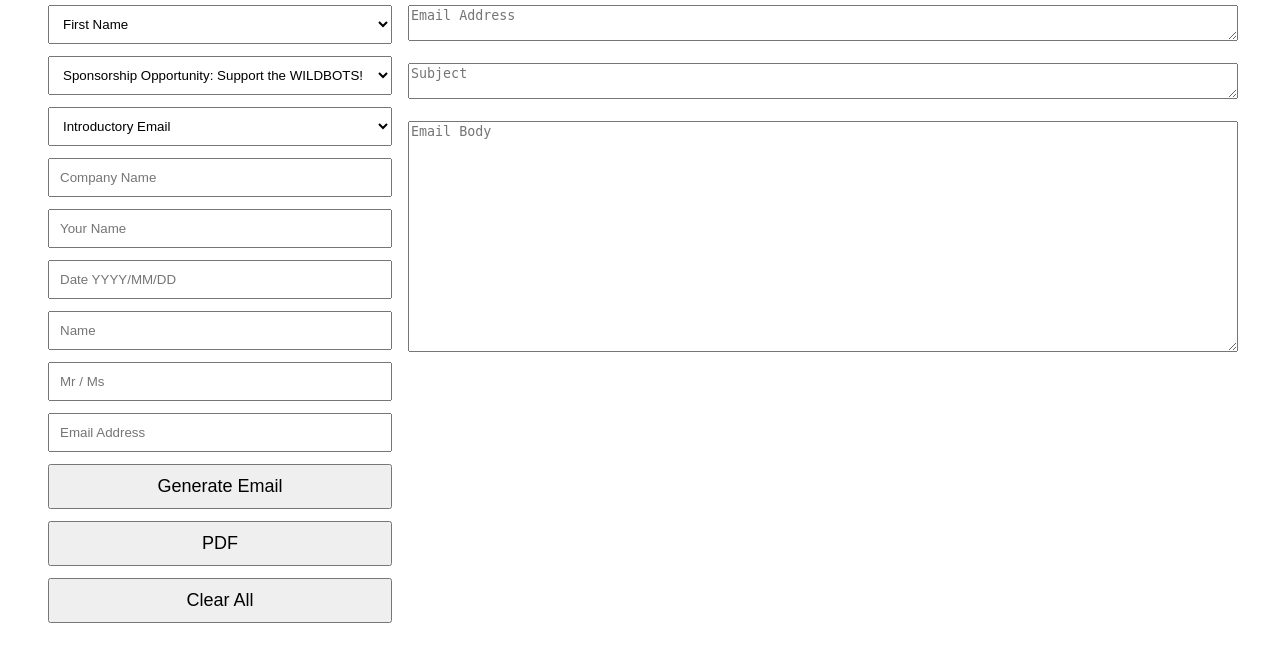
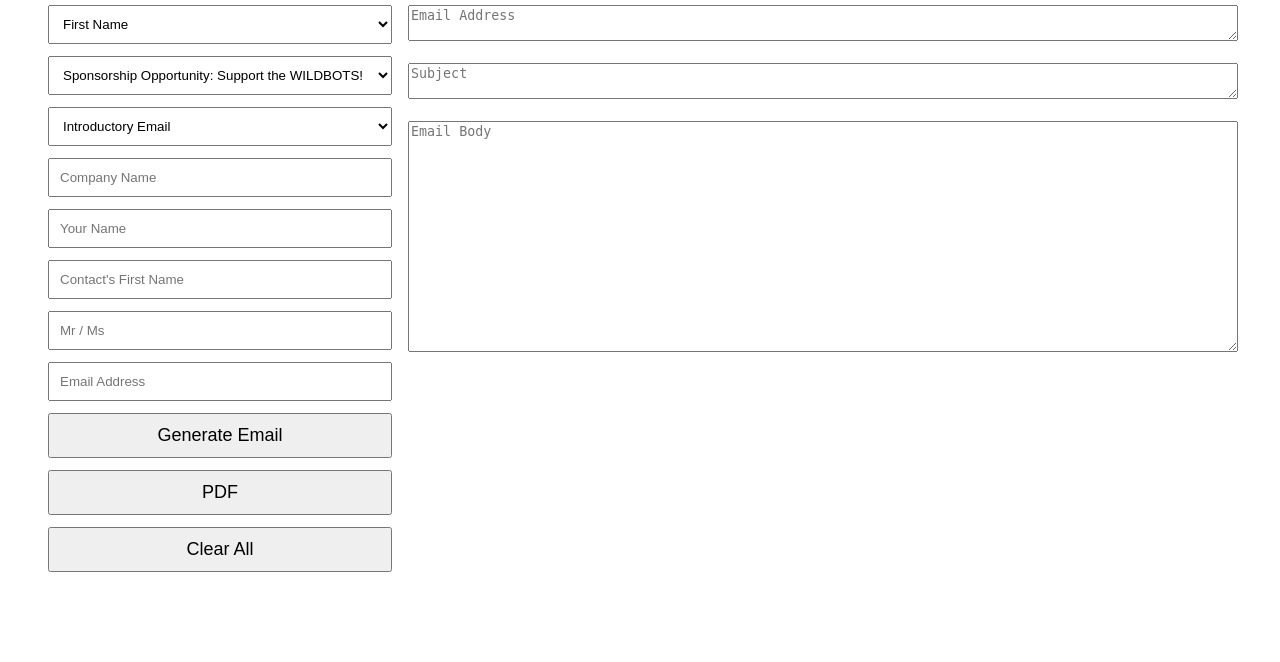
Before and after one commit to IlliaMarkovCA/wstv2, a Flask app: page / in a window 1280 px wide. Shown: the part 117-779 px from the top of the page. Run offline with Flask 3, Linux system fonts and the light colour scheme.

Commit message:
Finally adding the follow up email and finalizing the user friendlines

```diff
--- a/app.py
+++ b/app.py
@@ -13,18 +13,21 @@ def index():
     subject = ""
 
     if request.method == "POST":
-        company = request.form["company"]
-        name_type = request.form["name_type"]
-        name = request.form.get("name", "")
-        who = request.form.get("who", "")
-        title = request.form["title"]
+        company = request.form.get("company", "").strip()
+        name_type = request.form.get("name_type", "N")
+        first_name = (request.form.get("first_name") or request.form.get("name") or "").strip()
+        last_name = (request.form.get("last_name") or request.form.get("name") or "").strip()
+        who = request.form.get("who", "").strip()
+        title = request.form.get("title", "")
 
         if name_type == "N":
-            header = f"Hello {name},"
+            header = f"Hello {first_name or 'there'}," if first_name else "Hello there,"
         elif name_type == "L":
-            header = f"Dear {who}.{name},"
+            header = f"Dear {who}.{last_name}," if who and last_name else f"Dear {last_name or 'there'},"
         elif name_type == "C":
-            header = f"Hello {company},"
+            header = f"Hello {company or 'there'}," if company else "Hello there,"
+        else:
+            header = "Hello there,"
 
         email_text = f"""{header}
 
@@ -48,23 +51,32 @@ Teacher Mentor Contact: J. Levy, email J.Levy@TVDSB.ca
 @app.route("/pdf", methods=["POST"])
 def make_pdf():
     company = request.form.get("company", "").strip()
-    name_type = request.form.get("name_type", "")
-    name = request.form.get("name", "").strip()
+    name_type = request.form.get("name_type", "N")
+    first_name = (request.form.get("first_name") or request.form.get("name") or "").strip()
+    last_name = (request.form.get("last_name") or request.form.get("name") or "").strip()
     who = request.form.get("who", "").strip()
     users_name = request.form.get("users_name", "").strip()
 
+    PDFheader1 = "Hello there,"
+    PDFheader2 = "Dear Sir or Madam,"
+
     if name_type == "N":
-        PDFheader1 = f"Hello {name},"
-        PDFheader2 = f"Dear {name},"
+        contact_name = first_name or last_name or "there"
+        PDFheader1 = f"Hello {contact_name},"
+        PDFheader2 = f"Dear {contact_name},"
     elif name_type == "L":
-        PDFheader1 = f"Dear {who}.{name},"
-        if who == "Mr":
+        contact_name = last_name or first_name or "there"
+        PDFheader1 = f"Dear {who}.{contact_name}," if who and contact_name != "there" else f"Dear {contact_name},"
+        if who.lower() in {"mr", "mister"}:
             PDFheader2 = "Dear Sir,"
-        elif who == "Ms":
+        elif who.lower() in {"ms", "mrs", "miss", "madam"}:
             PDFheader2 = "Dear Madam,"
+        else:
+            PDFheader2 = "Dear Sir or Madam,"
     elif name_type == "C":
-        PDFheader1 = f"Hello {company},"
-        PDFheader2 = f"Dear {company},"
+        contact_name = company or "there"
+        PDFheader1 = f"Hello {contact_name},"
+        PDFheader2 = f"Dear {contact_name},"
     else:
         PDFheader1 = f"Hello {company or 'there'},"
         PDFheader2 = f"Dear {company or 'Sir or Madam'},"
--- a/templates/index.html
+++ b/templates/index.html
@@ -88,11 +88,11 @@ textarea {
     <input id="users_name" name="users_name" placeholder="Your Name" required>
 
     <div id="date_block">
-        <input id="date" name="date" placeholder="Date YYYY/MM/DD">
+        <input id="date" name="date_name" placeholder="Date YYYY/MM/DD">
     </div>
 
     <div id="nameFields">
-        <input id="name" name="name" placeholder="Name">
+        <input id="name" name="name" placeholder="Contacts First Name">
         <input id="who" name="who" placeholder="Mr / Ms">
     </div>
 
@@ -142,22 +142,29 @@ textarea {
 </form>
 
 <script>
+window.addEventListener("DOMContentLoaded", toggleNameFields);
+
 function toggleNameFields() {
     const type = document.getElementById("nameType").value;
     const fields = document.getElementById("nameFields");
+    const nameInput = document.getElementById("name");
     const email = document.getElementById("email").value;
 
-    if (type === "C")
-        document.getElementById("nameFields").style.display = "none";
-    else if(type === "L")
-        document.getElementById("nameFields").style.display = "inline-block";
-    else if(type === "N")
-        document.getElementById("nameFields").style.display = "inline-block"
+    if (type === "C") {
+        fields.style.display = "none";
+    } else if (type === "L") {
+        fields.style.display = "inline-block";
+        nameInput.placeholder = "Contact's Last Name";
+    } else if (type === "N") {
+        fields.style.display = "inline-block";
+        nameInput.placeholder = "Contact's First Name";
+    }
 
-    if (email == "F1")
+    if (email === "F1") {
+        document.getElementById("date_block").style.display = "block";
+    } else {
         document.getElementById("date_block").style.display = "none";
-    else
-        document.getElementById("date_block").style.display = "block";
+    }
 }
 
 function clearAll() {
@@ -166,9 +173,13 @@ function clearAll() {
     document.getElementById("name").value = "";
     document.getElementById("who").value = "";
     document.getElementById("emailAddress").value = "";
+    document.getElementById("date").value = "";
 
     // reset selects
+    document.getElementById("nameType").selectedIndex = 0;
+    document.getElementById("email").selectedIndex = 0;
     document.getElementById("title").selectedIndex = 0;
+    toggleNameFields();
 
     // clear preview
     document.getElementById("previewEmailAddress").value = "";
@@ -185,6 +196,7 @@ function generateEmail() {
     const title = document.getElementById("title").value;
     const emailAddr = document.getElementById("emailAddress").value;
     const users_name = document.getElementById("users_name").value;
+    const date = document.getElementById("date").value;
 
     let header = "";
     if (type === "N") header = `Hello ${name},`;
@@ -205,9 +217,9 @@ function generateEmail() {
 
 Teacher Mentor Contact: J. Levy, email J.Levy@TVDSB.ca`;
 
-    const body_follow1 = `${header},
+    const body_follow1 = `${header}
 
-        I hope you're enjoying a pleasant day. I wanted to follow up on our initial outreach request on [DATE INITIAL EMAIL WAS SENT] and express our continued interest in the possibility of partnering with ${company} for the WILDBOTS’ exciting journey in STEM and business education and robotics.
+I hope you're enjoying a pleasant day. I wanted to follow up on our initial outreach request on ${date} and express our continued interest in the possibility of partnering with ${company} for the WILDBOTS’ exciting journey in STEM and business education and robotics.
 
 Your support can help empower us to explore STEM and business and support a community of leaders and innovators. We understand your time is valuable, and we appreciate your consideration. If you have any questions or would like to discuss this with one of our teacher’s further, please feel free to reach out at your convenience. We'd be thrilled to explore this partnership together.
 
@@ -219,7 +231,7 @@ function generateEmail() {
 
 Teacher Mentor Contact: J. Levy, email  J.Levy@TVDSB.ca`;
 
-    const body_follow2 = `${header},
+    const body_follow2 = `${header}
 
 I hope this message finds you well. We truly appreciate the time and consideration you've given to our previous emails, and we understand that you may have a busy schedule. This is our final follow-up regarding the potential sponsorship for the WILDBOTS this season.
 
```
Lines whose indentation alone changed are shown as unchanged.
